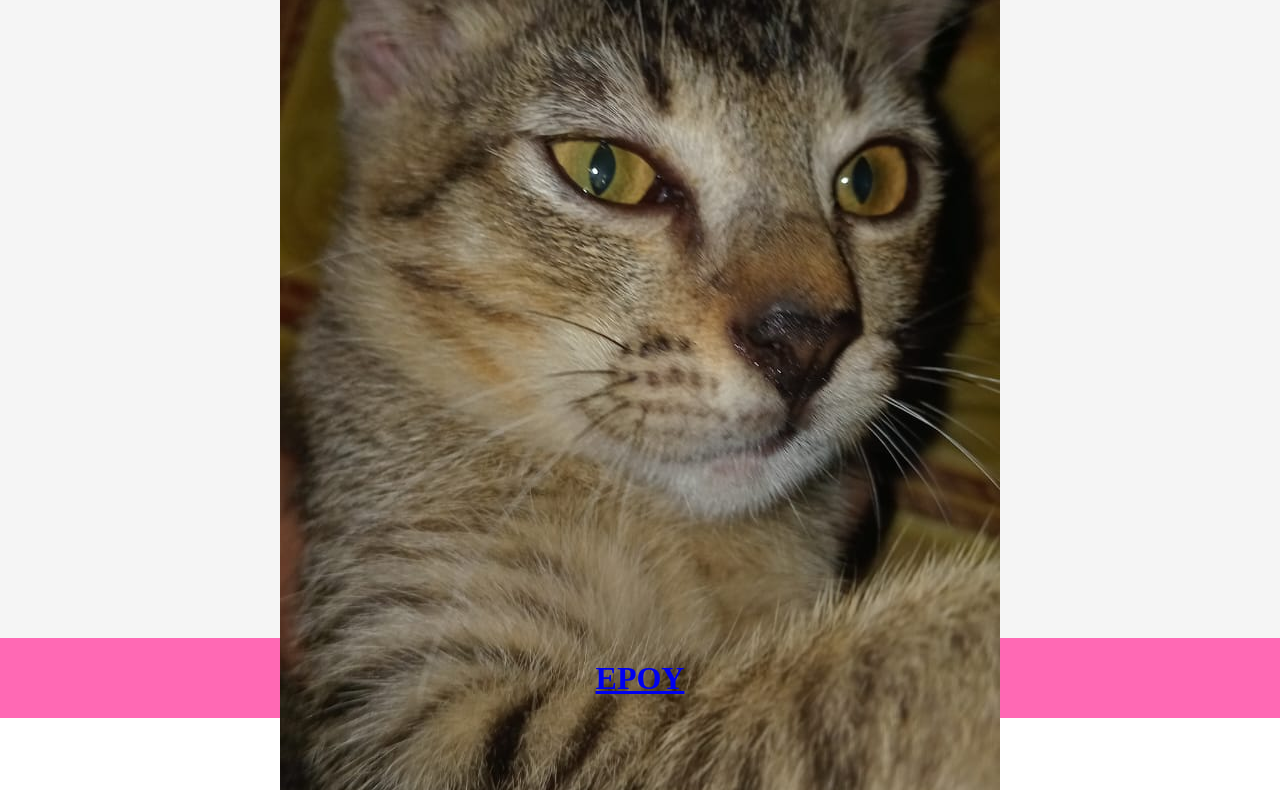
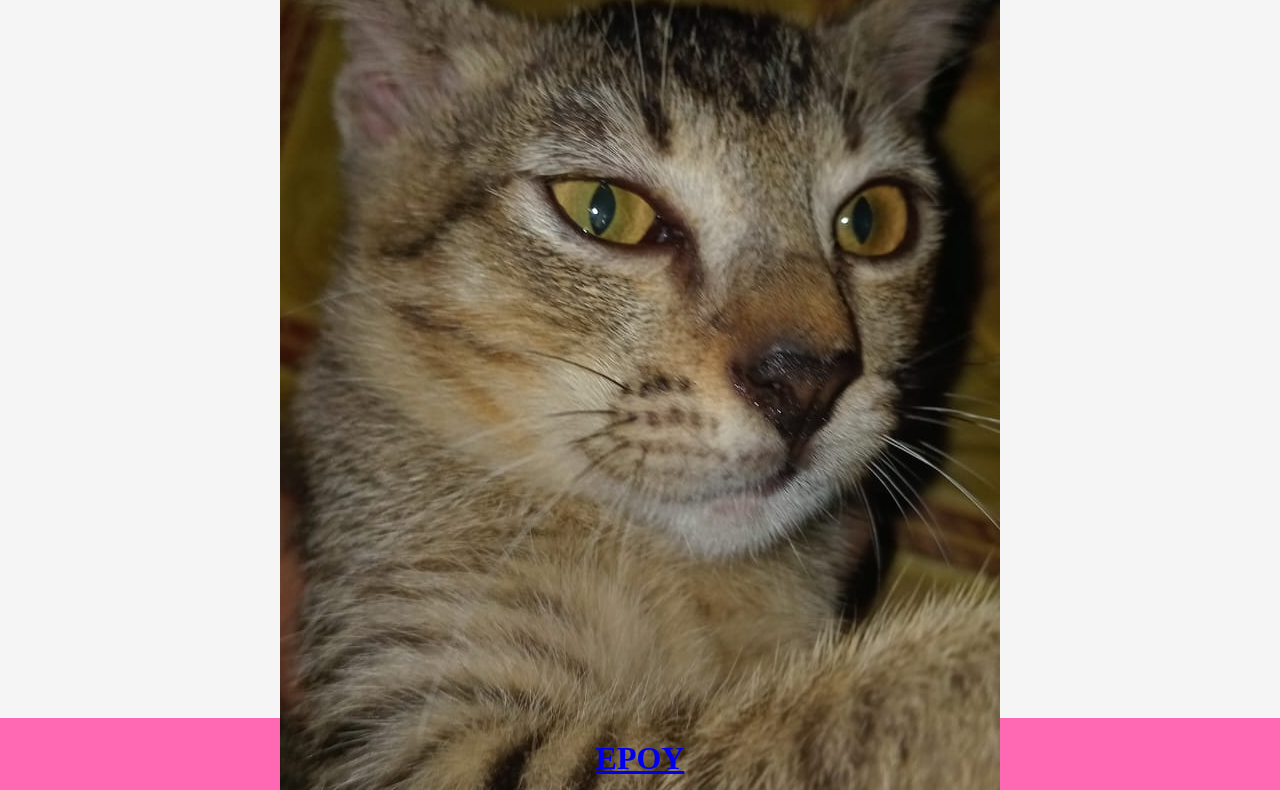
Before and after one commit to adadada345/epoyy.github.id, a plain HTML site: page index.html in a window 1280 px wide. Shown: the part 82-872 px from the top of the page. Drawn offline with Linux system fonts and the light colour scheme.

Commit message:
Update style.css

```diff
--- a/style.css
+++ b/style.css
@@ -44,7 +44,7 @@ font-size: 30px;
     display: flex;
     justify-content: center;
     align-items: center;
-    height: 80vh;
+    height: 720px;
 }
 
 .a-content{
```
